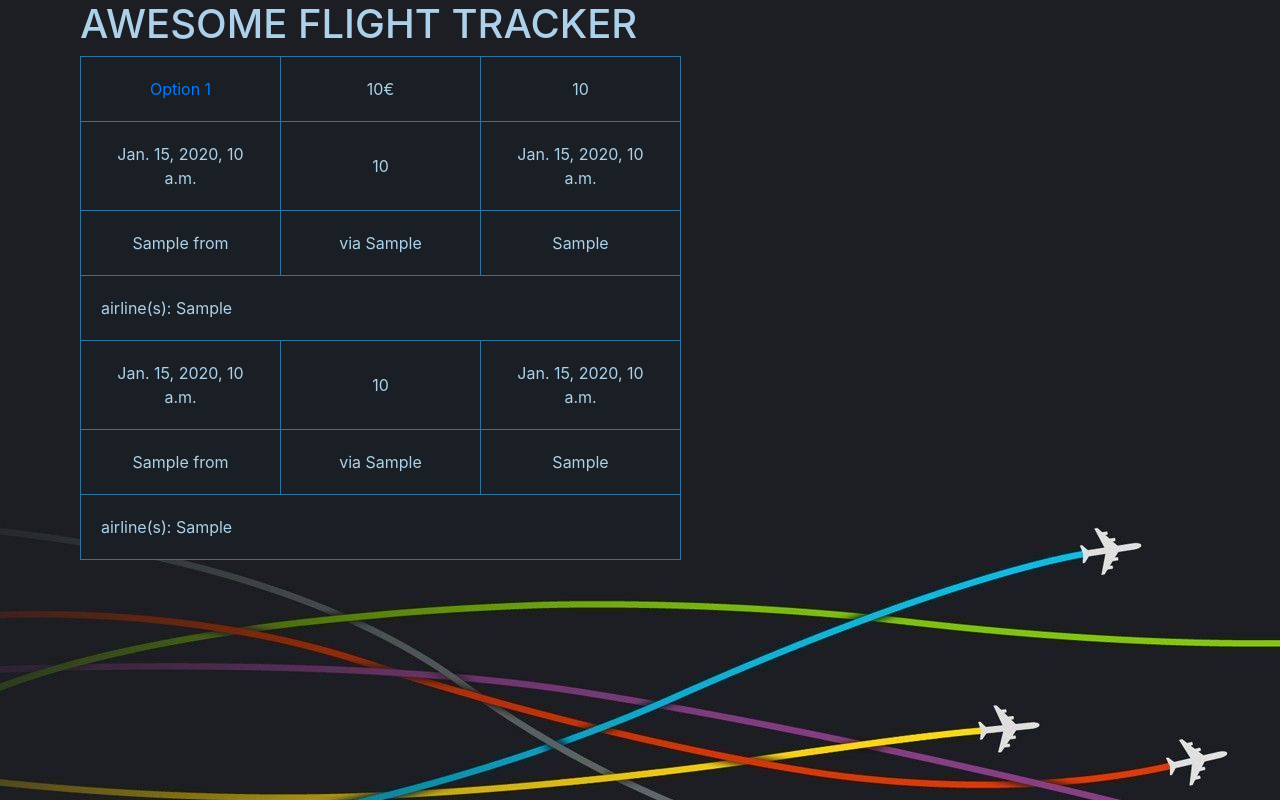
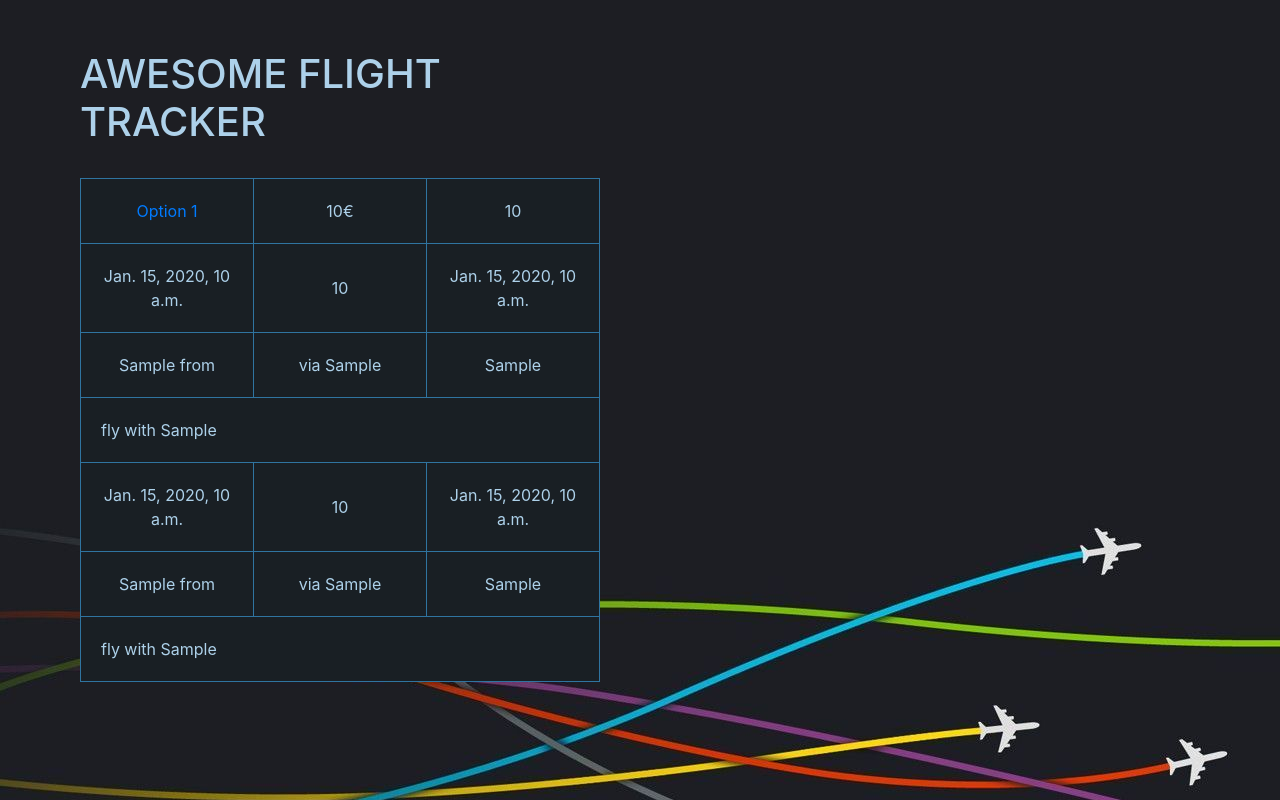
Before and after one commit to yanismathiopoulos/django_flight_tracker, a Django app: template home/templates/result.html in a window 1280 px wide. Run offline with Django 3.2, Linux system fonts and the light colour scheme; the template is opened without the code that fills it: most values are stand-ins (such as "Sample title", 1, 10 or a date in 2020); some libraries are stand-ins or nearby versions.

Commit message:
list without brackets and css changes

```diff
--- a/home/static/css/styles.css
+++ b/home/static/css/styles.css
@@ -3,6 +3,8 @@ body {
     color: #add1ea;
     padding-left: 80px;
     background-image: url('../images/background1.jpg');
+    width: 600px;
+    padding-top: 50px;
 }
 
 .developed_by_footer p {
@@ -15,7 +17,7 @@ body {
 
 
 .flight_search_input_form {
-    width: 600px;
+    width: 500px;
     /*color: #2c376d;*/
 }
 
--- a/home/templates/result.html
+++ b/home/templates/result.html
@@ -1,6 +1,7 @@
 {% extends "base_generic.html" %}
 
 {% block content %}
+    <br>
 
     {% for option_num, option_dict in content.items %}
 
@@ -23,7 +24,7 @@
                 <td> {{ option_dict.outbound.from }} </td>
                 <td>
                     {% if option_dict.outbound.lst_stops != '' %}
-                        via {{ option_dict.outbound.lst_stops }}
+                        via {{ option_dict.outbound.lst_stops|join:", " }}
                     {% else %}
                         direct
                     {% endif %}
@@ -32,7 +33,7 @@
             </tr>
 
             <tr class="airlines_cell">
-                <td colspan="3"> airline(s): {{ option_dict.outbound.lst_airlines }} </td>
+                <td colspan="3"> fly with {{ option_dict.outbound.lst_airlines|join:", " }} </td>
             </tr>
 
             {% if option_dict.inbound %}
@@ -47,7 +48,7 @@
                     <td> {{ option_dict.inbound.from }} </td>
                     <td>
                         {% if option_dict.inbound.lst_stops != '' %}
-                            via {{ option_dict.inbound.lst_stops }}
+                            via {{ option_dict.inbound.lst_stops|join:", " }}
                         {% else %}
                             direct
                         {% endif %}
@@ -56,7 +57,7 @@
                 </tr>
 
                 <tr class="airlines_cell">
-                    <td colspan="3"> airline(s): {{ option_dict.inbound.lst_airlines }} </td>
+                    <td colspan="3"> fly with {{ option_dict.inbound.lst_airlines|join:", " }} </td>
                 </tr>
 
             {% endif %}
```
